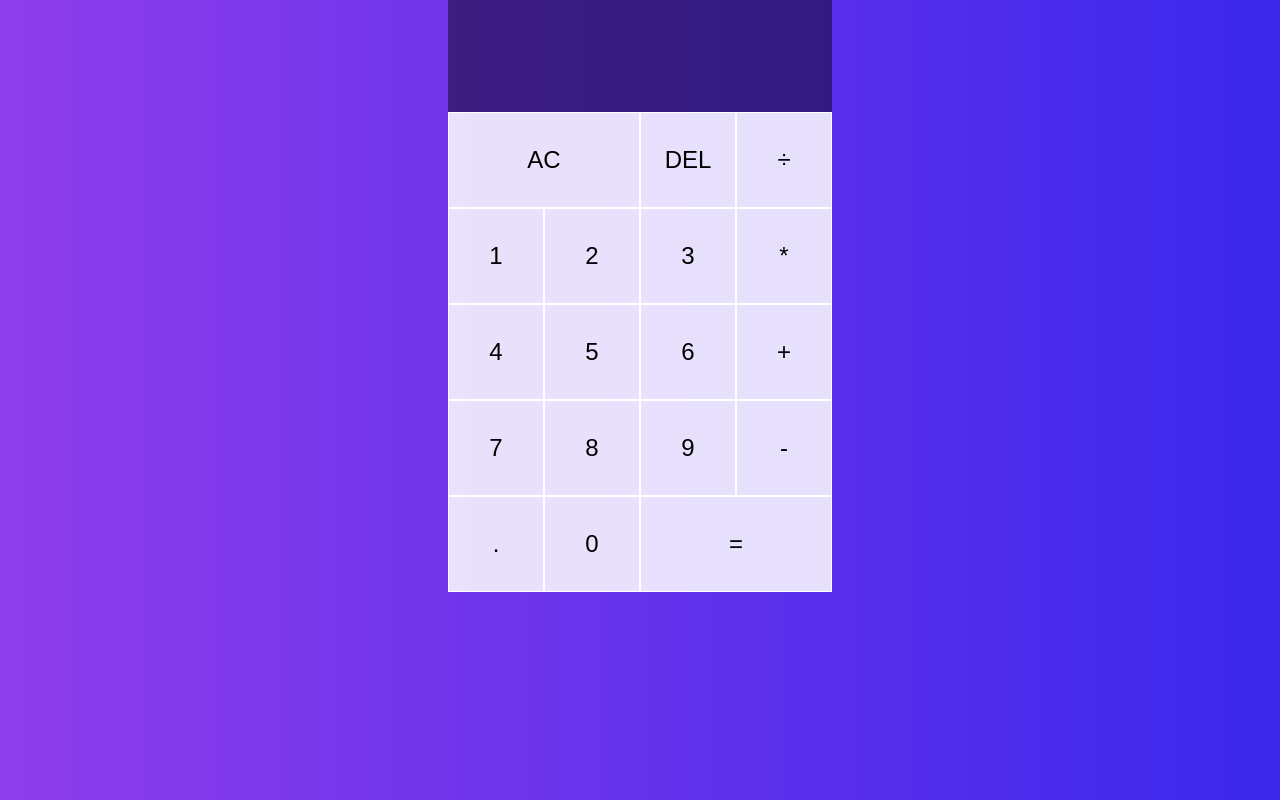
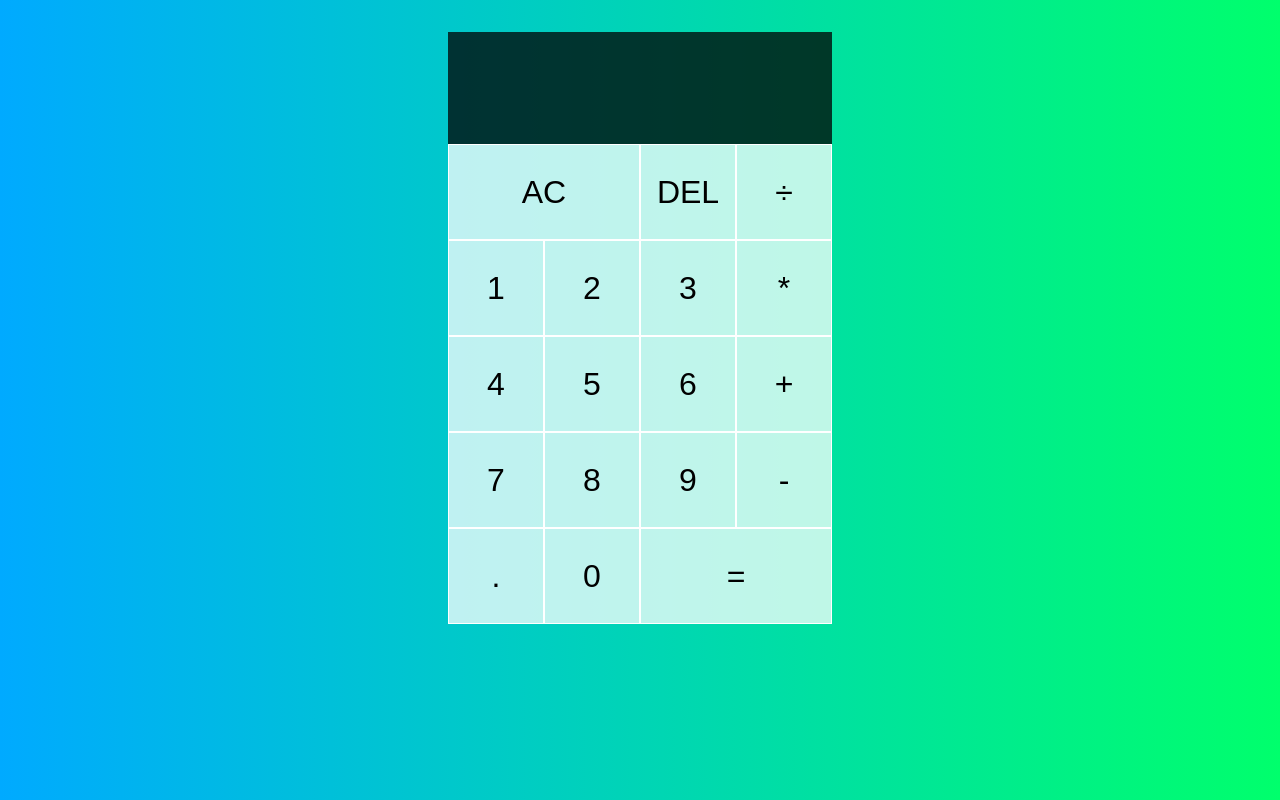
Before and after one commit to Ambuj-Pandey/react-Calculator_Without_Eval, a React (Create React App) app: page / in a window 1280 px wide. Built offline with nearby package versions, Linux system fonts and the light colour scheme.

Commit message:
Fixed Adding Digit bug

```diff
--- a/src/App.css
+++ b/src/App.css
@@ -2,53 +2,54 @@
     box-sizing: border-box;
   }
 
-body{
+  body {
     margin: 0;
-    background: linear-gradient(to right, #8e3deb, #3b27ec);
+    background: linear-gradient(to right, #00AAFF, #00FF6C);
   }
 
-.Calculator-grid{
+  .calculator-grid {
     display: grid;
-    margin-top: 2 rem;
+    margin-top: 2rem;
     justify-content: center;
     grid-template-columns: repeat(4, 6rem);
     grid-template-rows: minmax(7rem, auto) repeat(5, 6rem);
   }
 
-.span-two{
+  .calculator-grid > button {
+    cursor: pointer;
+    font-size: 2rem;
+    border: 1px solid white;
+    outline: none;
+    background-color: rgba(255, 255, 255, .75);
+  }
+
+  .calculator-grid > button:hover,
+  .calculator-grid > button:focus {
+    background-color: rgba(255, 255, 255, .9);
+  }
+
+  .span-two {
     grid-column: span 2;
   }
 
-.Ouput{
+  .output {
     grid-column: 1 / -1;
-    background-color: rgba(0, 0, 0, 0.45);
+    background-color: rgba(0, 0, 0, .75);
     display: flex;
     flex-direction: column;
+    align-items: flex-end;
     justify-content: space-around;
-    align-items: flex-end;
-    font-size: 1.5rem;
-    padding: 0.75;
+    padding: .75rem;
     word-wrap: break-word;
     word-break: break-all;
   }
 
-.Ouput .PrevOP{
+  .output .previous-operand {
     color: rgba(255, 255, 255, .75);
-
+    font-size: 1.5rem;
   }
 
-.Ouput .CurOP{
-    color: rgba(255, 255, 255, 255);
+  .output .current-operand {
+    color: white;
     font-size: 2.5rem;
   }
-.Calculator-grid > button{
-    background-color: rgba(255, 255, 255, .85);
-    font-size: 1.5rem;
-    border: 1px solid white;
-    outline: none;
-}
-
-.Calculator-grid > button:hover,
-.Calculator-grid > button:focus{
-    background-color: rgba(255, 255, 255, 255);
-}
--- a/src/App.js
+++ b/src/App.js
@@ -1,7 +1,7 @@
-import { useReducer } from 'react';
-import Digit from './Digit';
-import OperationButton from './OperationButton';
-import './App.css';
+import { useReducer } from "react"
+import DigitButton from "./DigitButton"
+import OperationButton from "./OperationButton"
+import "./App.css"
 
 export const ACTIONS = {
   ADD_DIGIT: "add-digit",
@@ -10,39 +10,176 @@
   DELETE_DIGIT: "delete-digit",
   EVALUATE: "evaluate",
 }
-const reducer = (state, action) =>{
 
+function reducer(state, { type, payload }) {
+  switch (type) {
+    case ACTIONS.ADD_DIGIT:
+      if (state.overwrite) {
+        return {
+          ...state,
+          currentOperand: payload.digit,
+          overwrite: false,
+        }
+      }
+      if (payload.digit === "0" && state.currentOperand === "0") {
+        return state
+      }
+      if (payload.digit === "." && state.currentOperand.includes(".")) {
+        return state
+      }
+
+      return {
+        ...state,
+        currentOperand: `${state.currentOperand || ""}${payload.digit}`,
+      }
+    case ACTIONS.CHOOSE_OPERATION:
+      if (state.currentOperand == null && state.previousOperand == null) {
+        return state
+      }
+
+      if (state.currentOperand == null) {
+        return {
+          ...state,
+          operation: payload.operation,
+        }
+      }
+
+      if (state.previousOperand == null) {
+        return {
+          ...state,
+          operation: payload.operation,
+          previousOperand: state.currentOperand,
+          currentOperand: null,
+        }
+      }
+
+      return {
+        ...state,
+        previousOperand: evaluate(state),
+        operation: payload.operation,
+        currentOperand: null,
+      }
+    case ACTIONS.CLEAR:
+      return {}
+    case ACTIONS.DELETE_DIGIT:
+      if (state.overwrite) {
+        return {
+          ...state,
+          overwrite: false,
+          currentOperand: null,
+        }
+      }
+      if (state.currentOperand == null) return state
+      if (state.currentOperand.length === 1) {
+        return { ...state, currentOperand: null }
+      }
+
+      return {
+        ...state,
+        currentOperand: state.currentOperand.slice(0, -1),
+      }
+    case ACTIONS.EVALUATE:
+      if (
+        state.operation == null ||
+        state.currentOperand == null ||
+        state.previousOperand == null
+      ) {
+        return state
+      }
+
+      return {
+        ...state,
+        overwrite: true,
+        previousOperand: null,
+        operation: null,
+        currentOperand: evaluate(state),
+      }
+    default:
+      return state;
+  }
+}
+
+function evaluate({ currentOperand, previousOperand, operation }) {
+  const prev = parseFloat(previousOperand)
+  const current = parseFloat(currentOperand)
+  if (isNaN(prev) || isNaN(current)) return ""
+  let computation = ""
+  switch (operation) {
+    case "+":
+      computation = prev + current
+      break
+    case "-":
+      computation = prev - current
+      break
+    case "*":
+      computation = prev * current
+      break
+    case "÷":
+      computation = prev / current
+      break
+    default:
+      return {}
+  }
+
+  return computation.toString()
+}
+
+const INTEGER_FORMATTER = new Intl.NumberFormat("en-us", {
+  maximumFractionDigits: 0,
+})
+function formatOperand(operand) {
+  if (operand == null) return
+  const [integer, decimal] = operand.split(".")
+  if (decimal == null) return INTEGER_FORMATTER.format(integer)
+  return `${INTEGER_FORMATTER.format(integer)}.${decimal}`
 }
 
 function App() {
-const[{ curr, prev, oper}, dispatch ] = useReducer(reducer, {});
+  const [{ currentOperand, previousOperand, operation }, dispatch] = useReducer(
+    reducer,
+    {}
+  )
 
   return (
-    <div className='Calculator-grid'>
-      <div className='Ouput'>
-        <div className='PrevOP'>{prev} {oper}</div>
-        <div className='CurOP'>{curr}</div>
+    <div className="calculator-grid">
+      <div className="output">
+        <div className="previous-operand">
+          {formatOperand(previousOperand)} {operation}
+        </div>
+        <div className="current-operand">{formatOperand(currentOperand)}</div>
       </div>
-      <button className='span-two'>AC</button>
-      <button>DEL</button>
+      <button
+        className="span-two"
+        onClick={() => dispatch({ type: ACTIONS.CLEAR })}
+      >
+        AC
+      </button>
+      <button onClick={() => dispatch({ type: ACTIONS.DELETE_DIGIT })}>
+        DEL
+      </button>
       <OperationButton operation="÷" dispatch={dispatch} />
-      <Digit digit="1" dispatch={dispatch} />
-      <Digit digit="2" dispatch={dispatch} />
-      <Digit digit="3" dispatch={dispatch} />
+      <DigitButton digit="1" dispatch={dispatch} />
+      <DigitButton digit="2" dispatch={dispatch} />
+      <DigitButton digit="3" dispatch={dispatch} />
       <OperationButton operation="*" dispatch={dispatch} />
-      <Digit digit="4" dispatch={dispatch} />
-      <Digit digit="5" dispatch={dispatch} />
-      <Digit digit="6" dispatch={dispatch} />
+      <DigitButton digit="4" dispatch={dispatch} />
+      <DigitButton digit="5" dispatch={dispatch} />
+      <DigitButton digit="6" dispatch={dispatch} />
       <OperationButton operation="+" dispatch={dispatch} />
-      <Digit digit="7" dispatch={dispatch} />
-      <Digit digit="8" dispatch={dispatch} />
-      <Digit digit="9" dispatch={dispatch} />
+      <DigitButton digit="7" dispatch={dispatch} />
+      <DigitButton digit="8" dispatch={dispatch} />
+      <DigitButton digit="9" dispatch={dispatch} />
       <OperationButton operation="-" dispatch={dispatch} />
-      <Digit digit="." dispatch={dispatch} />
-      <Digit digit="0" dispatch={dispatch} />
-      <button className='span-two'>=</button>
+      <DigitButton digit="." dispatch={dispatch} />
+      <DigitButton digit="0" dispatch={dispatch} />
+      <button
+        className="span-two"
+        onClick={() => dispatch({ type: ACTIONS.EVALUATE })}
+      >
+        =
+      </button>
     </div>
-  );
+  )
 }
 
-export default App;
+export default App
--- a/src/Digit.jsx
+++ b/src/DigitButton.jsx
@@ -1,6 +1,6 @@
 import { ACTIONS } from "./App"
 
-export default function Digit({ dispatch, digit }) {
+export default function DigitButton({ dispatch, digit }) {
   return (
     <button
       onClick={() => dispatch({ type: ACTIONS.ADD_DIGIT, payload: { digit } })}
```
Lines whose indentation alone changed are shown as unchanged.
